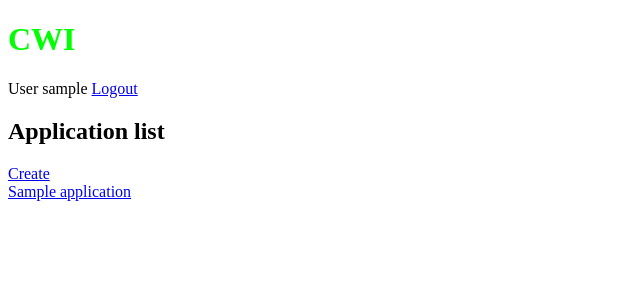
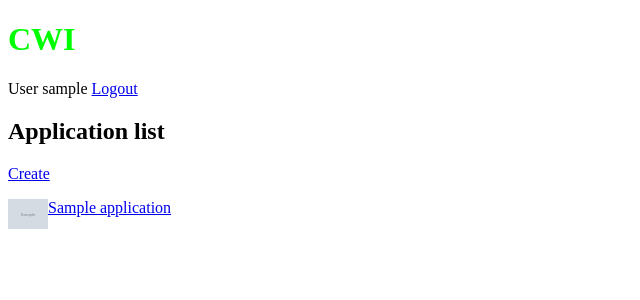
Before and after one commit to RaphaelMoreau/django-cwi, a Django app: page / in a window 1280 px wide. Shown: the top 300 px of the page, without its empty margins (0-640 px from the left). Run offline with Django 3.2, Linux system fonts and the light colour scheme; a user stored in the database is signed in; tables that the repository leaves empty hold one stand-in row (values such as "Sample post"); grey boxes marked "Sample" are stand-in pictures.

Commit message:
Added icon field to application model and templates, with a minimal css setup

```diff
--- a/www/models.py
+++ b/www/models.py
@@ -4,6 +4,7 @@ from django.db import models
 class Application(models.Model):
     name = models.CharField(max_length=50, unique=True)
     cryptoKey = models.CharField("Cryptographic key",max_length=200)
+    icon = models.ImageField("Application icon",upload_to='appIcon')
 
     def __str__(self):
         return self.name
--- a/www/static/www/css/main.css
+++ b/www/static/www/css/main.css
@@ -1,3 +1,14 @@
 h1 {
   color: #00FF00;
 }
+
+.icon {
+  width: 40px;
+  float: left;
+}
+
+#applicationList p::after {
+  content: "";
+  display: table;
+  clear: both;
+}
--- a/www/templates/www/application_detail.html
+++ b/www/templates/www/application_detail.html
@@ -2,6 +2,7 @@
 
 {% block title %}Application {{ application.name }} <a href='{% url 'applicationUpdate' application.id %}'>Edit</a>{% endblock %}
 {% block content %}
+  <img class='icon' src='{{ application.icon.url }}'/>
   Name: {{ application.name }}<br/>
   Crypto Key: {{ application.cryptoKey }}<br/>
   <br/>
--- a/www/templates/www/application_form.html
+++ b/www/templates/www/application_form.html
@@ -9,7 +9,7 @@
 {% endblock %}
 
 {% block content %}
-  <form method="post">
+  <form method="post" enctype='multipart/form-data'>
   {% csrf_token %}
   {{ form.as_p }}
   <input type='submit' value="{% if object %}Update{% else %}Create{% endif %}"/><br/>
--- a/www/templates/www/application_list.html
+++ b/www/templates/www/application_list.html
@@ -3,11 +3,15 @@
 {% block title %}Application list{% endblock %}
 {% block content %}
   <a href="{% url 'applicationCreate' %}">Create</a><br/>
+  <div id="applicationList">
   {% if application_list.count == 0 %}
     No application defined<br/>
   {% else %}
     {% for app in application_list %}
-      <a href='{% url 'applicationDetail' app.id %}'>{{ app.name }}</a><br/>
+    <p>
+      <a href='{% url 'applicationDetail' app.id %}'><img class='icon' src='{{ app.icon.url }}'/>{{ app.name }}</a>
+    </p>
     {% endfor %}
   {% endif %}
+  </div>
 {% endblock %}
--- a/www/urls.py
+++ b/www/urls.py
@@ -28,3 +28,4 @@ urlpatterns = [
 
 if settings.DEBUG is True:
     urlpatterns += static(settings.STATIC_URL, document_root=settings.STATIC_ROOT)
+    urlpatterns += static(settings.MEDIA_URL, document_root=settings.MEDIA_ROOT)
--- a/www/views.py
+++ b/www/views.py
@@ -17,14 +17,14 @@ class applicationListView(LoginRequiredMixin, generic.ListView):
 
 class applicationCreateView(LoginRequiredMixin, generic.CreateView):
     model = Application
-    fields = [ 'name', 'cryptoKey' ]
+    fields = [ 'name', 'cryptoKey', 'icon' ]
 
     def get_success_url(self):
         return reverse('applicationDetail',args=(self.object.id,))
 
 class applicationUpdateView(LoginRequiredMixin, generic.UpdateView):
     model = Application
-    fields = [ 'name', 'cryptoKey' ]
+    fields = [ 'name', 'cryptoKey', 'icon' ]
 
     def get_success_url(self):
         return reverse('applicationDetail',args=(self.object.id,))
```
Also changed, not shown: www/migrations/0003_auto_20170915_1115.py (added), www/migrations/0004_auto_20170915_1151.py (added).
